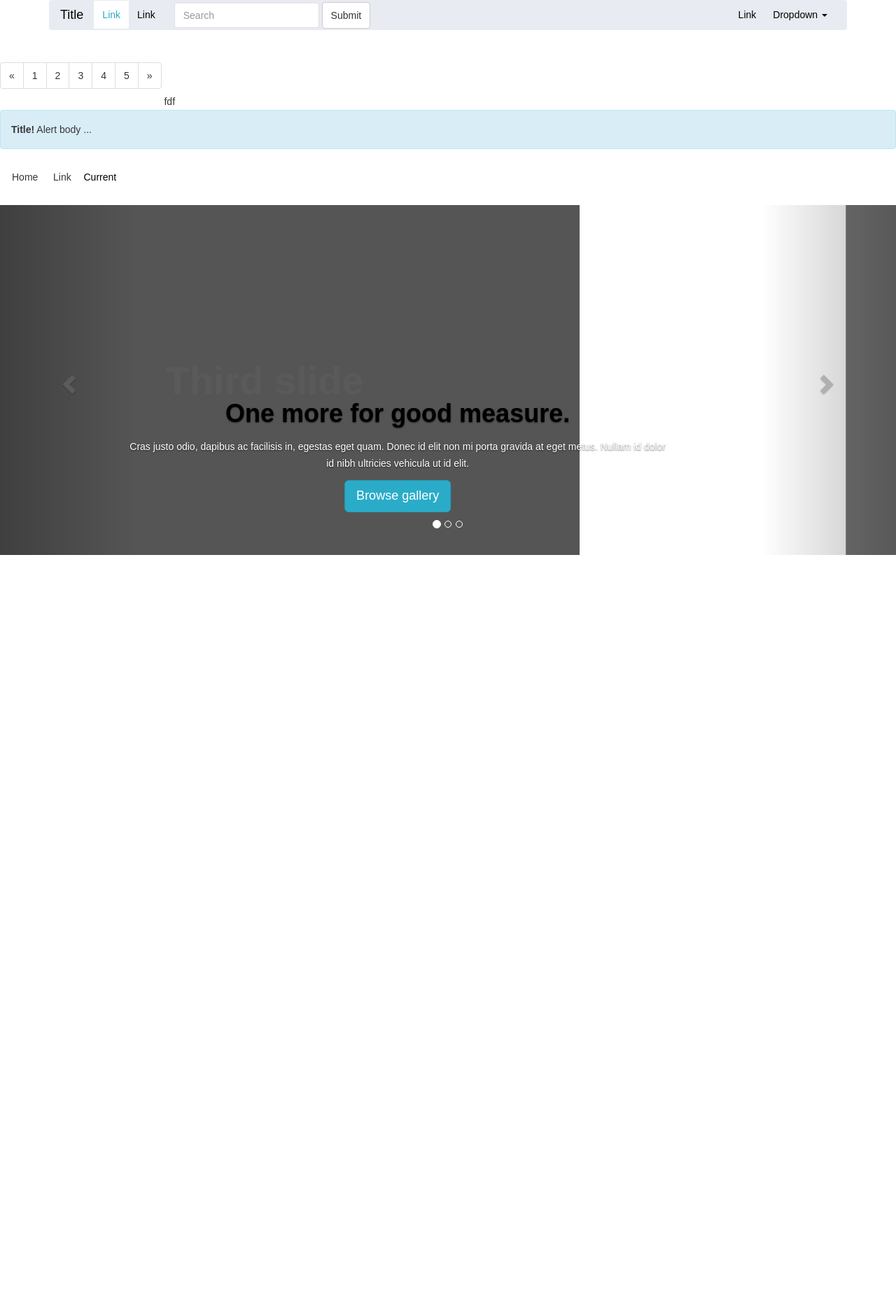
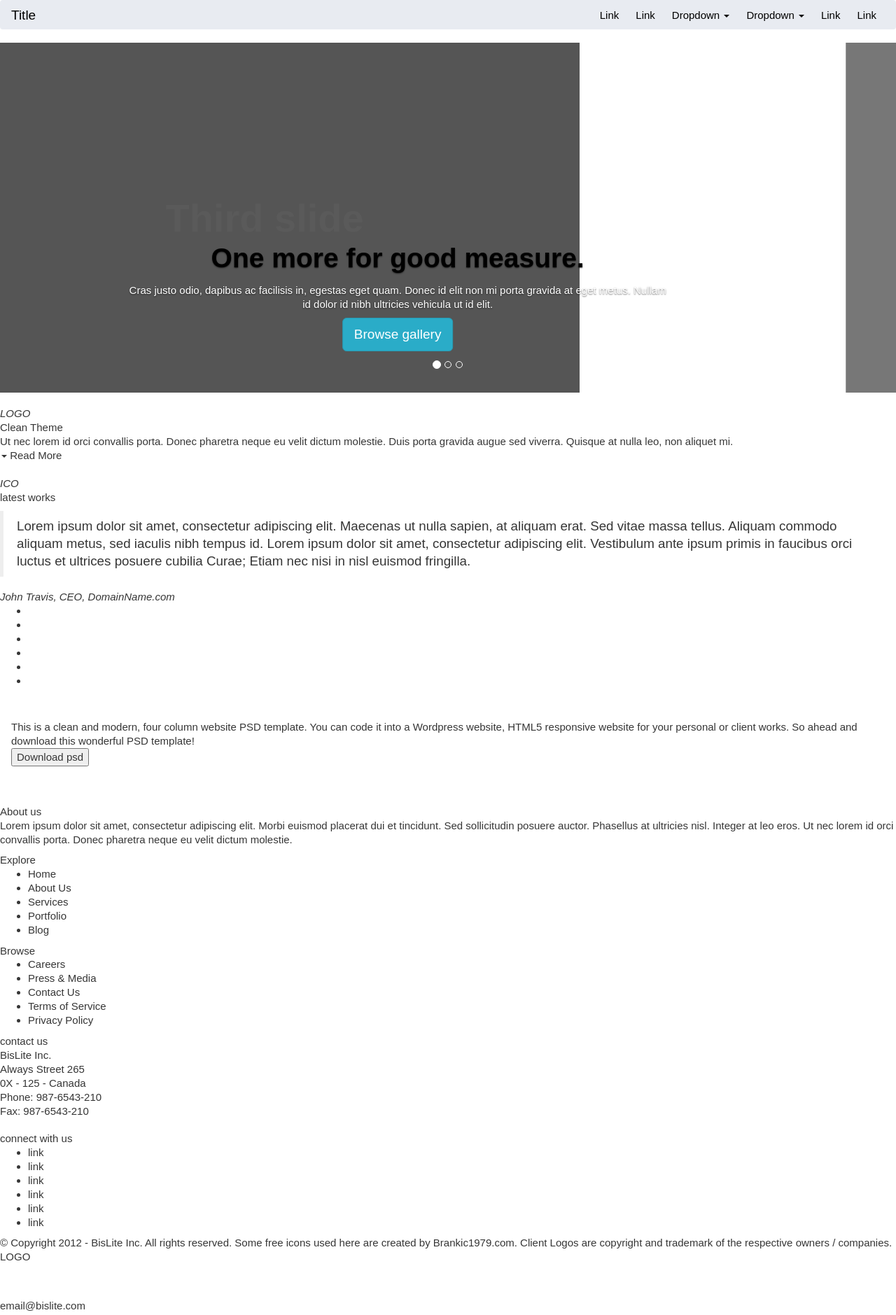
Before and after one commit to L0binskiy/lesson-12, a website: page index.html in a window 1280 px wide. Shown: the top 1879 px of the page at 70% size. Before the commit the page ends 800 px from the top, so only its background shows below. Drawn offline with nearby package versions, Linux system fonts and the light colour scheme; files whose address does not match are found by name.

Commit message:
add all elements in html

```diff
--- a/index.html
+++ b/index.html
@@ -2,11 +2,13 @@
 <html lang="en">
 <head>
 	<meta charset="UTF-8">
+	<meta name="viewport" content="width=device-width, initial-scale=1.0">
 	<title>Document</title>
 	<link rel="stylesheet" href="css/all.css">
 </head>
 <body>
-<div class="container">
+
+<!-- NAVBAR -->
 <nav class="navbar navbar-default" role="navigation">
 	<div class="container-fluid">
 		<!-- Brand and toggle get grouped for better mobile display -->
@@ -22,17 +24,8 @@
 
 		<!-- Collect the nav links, forms, and other content for toggling -->
 		<div class="collapse navbar-collapse navbar-ex1-collapse">
-				<ul class="nav navbar-nav">
-					<li class="active"><a href="#">Link</a></li>
+			<ul class="nav navbar-nav navbar-right">
 				<li><a href="#">Link</a></li>
-				</ul>
-				<form class="navbar-form navbar-left" role="search">
-					<div class="form-group">
-						<input type="text" class="form-control" placeholder="Search">
-					</div>
-					<button type="submit" class="btn btn-default">Submit</button>
-				</form>
-				<ul class="nav navbar-nav navbar-right">
 				<li><a href="#">Link</a></li>
 				<li class="dropdown">
 					<a href="#" class="dropdown-toggle" data-toggle="dropdown">Dropdown <b class="caret"></b></a>
@@ -43,36 +36,23 @@
 						<li><a href="#">Separated link</a></li>
 					</ul>
 				</li>
+				<li class="dropdown">
+					<a href="#" class="dropdown-toggle" data-toggle="dropdown">Dropdown <b class="caret"></b></a>
+					<ul class="dropdown-menu">
+						<li><a href="#">Action</a></li>
+						<li><a href="#">Another action</a></li>
+						<li><a href="#">Something else here</a></li>
+						<li><a href="#">Separated link</a></li>
+					</ul>
+				</li>
+				<li><a href="#">Link</a></li>
+				<li><a href="#">Link</a></li>
 			</ul>
 		</div><!-- /.navbar-collapse -->
 	</div>
 </nav>
-</div>
 
-<ul class="pagination">
-	<li><a href="#">&laquo;</a></li>
-	<li><a href="#">1</a></li>
-	<li><a href="#">2</a></li>
-	<li><a href="#">3</a></li>
-	<li><a href="#">4</a></li>
-	<li><a href="#">5</a></li>
-	<li><a href="#">&raquo;</a></li>
-</ul>
-	<a href="#">fdf</a>
-
-	<div class="alert alert-info">
-		<strong>Title!</strong> Alert body ...
-	</div>
-
-<ol class="breadcrumb">
-	<li>
-		<a href="#">Home</a>
-	</li>
-	<li>
-		<a href="#">Link</a>
-	</li>
-	<li class="active">Current</li>
-</ol>
+<!-- CAROUSEL -->
 <div id="carousel-id" class="carousel slide" data-ride="carousel">
 	<ol class="carousel-indicators">
 		<li data-target="#carousel-id" data-slide-to="0" class=""></li>
@@ -111,8 +91,179 @@
 			</div>
 		</div>
 	</div>
-	<a class="left carousel-control" href="#carousel-id" data-slide="prev"><span class="glyphicon glyphicon-chevron-left"></span></a>
-	<a class="right carousel-control" href="#carousel-id" data-slide="next"><span class="glyphicon glyphicon-chevron-right"></span></a>
+</div>
+
+<br>
+
+<!-- FEATURES -->
+<div class="feature">
+	<div class="feature-logo">
+		<i class="feature-ico">LOGO</i>
+	</div>
+<div class="feature-title">Clean Theme</div>
+<div class="feature-text">Ut nec lorem id orci convallis porta. Donec pharetra neque eu velit dictum molestie. Duis porta gravida augue sed viverra. Quisque at nulla leo, non aliquet mi. </div>
+<a href="#" class="feature-link">
+	<span class="caret"></span>
+	  Read More
+</a>
+</div>
+
+<br>
+
+<!-- TITLE -->
+<div class="title">
+	<i class="title-ico">ICO</i>
+	<p class="title-text">latest works</p>
+</div>
+
+<div class="testimonials">
+	<blockquote class="testimonials-text">Lorem ipsum dolor sit amet, consectetur adipiscing elit. Maecenas ut nulla sapien, at aliquam erat. Sed vitae massa tellus. Aliquam commodo aliquam metus, sed iaculis nibh tempus id. Lorem ipsum dolor sit amet, consectetur adipiscing elit. Vestibulum ante ipsum primis in faucibus orci luctus et ultrices posuere cubilia Curae; Etiam nec nisi in nisl euismod fringilla.
+</blockquote>
+	<cite class="testimonials-author">John Travis, CEO, DomainName.com</cite>
+</div>
+
+<!-- CLIENTS -->
+<div class="clients">
+	<ul class="clients-list">
+		<li class="clients-item">
+			<a href="#" class="clients-link">
+				<img src="" alt="" class="client-img">
+			</a>
+		</li>
+		<li class="clients-item">
+			<a href="#" class="clients-link">
+				<img src="" alt="" class="client-img">
+			</a>
+		</li>
+		<li class="clients-item">
+			<a href="#" class="clients-link">
+				<img src="" alt="" class="client-img">
+			</a>
+		</li>
+		<li class="clients-item">
+			<a href="#" class="clients-link">
+				<img src="" alt="" class="client-img">
+			</a>
+		</li>
+		<li class="clients-item">
+			<a href="#" class="clients-link">
+				<img src="" alt="" class="client-img">
+			</a>
+		</li>
+		<li class="clients-item">
+			<a href="#" class="clients-link">
+				<img src="" alt="" class="client-img">
+			</a>
+		</li>
+	</ul>
+</div>
+
+<br>
+
+<!-- ALERT -->
+<div class="alert">
+	<p class="alert-text">This is a clean and modern, four column website PSD template. You can code it into a Wordpress website, HTML5 responsive website for your personal or client works. So ahead and download this wonderful PSD template! </p>
+	<button type="button" class="alert-btn">
+		<i class="alert-ico"></i>
+		Download psd
+	</button>
+</div>
+
+<br>
+
+<!-- FOOTER -->
+<div class="footer">
+	<div class="footer-top">
+		<div class="footer-content">
+			<div class="footer-title">About us</div>
+			<p class="footer-text">Lorem ipsum dolor sit amet, consectetur adipiscing elit. Morbi euismod placerat dui et tincidunt. Sed sollicitudin posuere auctor. Phasellus at ultricies nisl. Integer at leo eros. Ut nec lorem id orci convallis porta. Donec pharetra neque eu velit dictum molestie. </p>
+		</div>
+		<div class="footer-title">Explore</div>
+		<ul class="footer-list">
+			<li class="footer-item"><a href="#" class="footer-link">Home</a></li>
+			<li class="footer-item"><a href="#" class="footer-link">About Us</a></li>
+			<li class="footer-item"><a href="#" class="footer-link">Services</a></li>
+			<li class="footer-item"><a href="#" class="footer-link">Portfolio</a></li>
+			<li class="footer-item"><a href="#" class="footer-link">Blog</a></li>
+		</ul>
+		<div class="footer-title">Browse</div>
+		<ul class="footer-list">
+			<li class="footer-item"><a href="#" class="footer-link">Careers</a></li>
+			<li class="footer-item"><a href="#" class="footer-link">Press &amp; Media</a></li>
+			<li class="footer-item"><a href="#" class="footer-link">Contact Us</a></li>
+			<li class="footer-item"><a href="#" class="footer-link">Terms of Service</a></li>
+			<li class="footer-item"><a href="#" class="footer-link">Privacy Policy</a></li>
+		</ul>
+		<div class="footer-title">contact us</div>
+		<address class="footer-address">
+			BisLite Inc. <br>
+			Always Street 265<br>
+			0X - 125 - Canada<br>
+
+			Phone: 987-6543-210<br>
+			Fax: 987-6543-210<br>
+		</address>
+		<div class="footer-title">connect with us</div>
+		<ul class="social-list">
+			<li class="social-item"><a href="#" class="social-link">link</a></li>
+			<li class="social-item"><a href="#" class="social-link">link</a></li>
+			<li class="social-item"><a href="#" class="social-link">link</a></li>
+			<li class="social-item"><a href="#" class="social-link">link</a></li>
+			<li class="social-item"><a href="#" class="social-link">link</a></li>
+			<li class="social-item"><a href="#" class="social-link">link</a></li>
+		</ul>
+	</div>
+	<div class="footer-bottom">
+		<div class="footer-copyright">© Copyright 2012 - BisLite Inc. All rights reserved. Some free icons used here are created by Brankic1979.com.
+Client Logos are copyright and trademark of the respective owners / companies. </div>
+		<a href="#" class="footer-logo">LOGO</a>
+	</div>
+</div>
+
+<br>
+
+<!-- ITEM -->
+<div class="item">
+	<img src="" alt="" class="item-img">
+	<i class="item-ico"></i>
+	<i class="item-ico"></i>
+</div>
+
+<!-- CONTENT -->
+<div class="content">
+	<p class="content-text"></p>
+	<a href="mailto:email@bislite.com?subject=Feedback&body=Message" class="content-email"> email@bislite.com</a>
+</div>
+
+<br>
+
+<!-- FORM -->
+<form action="#" method="POST" role="form">
+	<div class="form-group">
+		<label for="">Name</label>
+		<input type="text" class="form-control" id="" placeholder="Name">
+	</div>
+	<div class="form-group">
+		<label for="">Email Address</label>
+		<input type="text" class="form-control" id="" placeholder="Email Address">
+	</div>
+	<div class="form-group">
+		<label for="">Subject</label>
+		<input type="text" class="form-control" id="" placeholder="Subject">
+	</div>
+	<div class="form-group">
+		<label for="">Description</label>
+		<textarea name="" id="input" class="form-control" rows="3" required="required"></textarea>
+	</div>
+	<button type="submit" class="btn btn-primary">Submit</button>
+</form>
+
+<br>
+
+<!-- MAP -->
+<div class="alert">
+	<div class="alert-title"></div>
+	<div class="alert-map"></div>
 </div>
 
 	<script src="https://code.jquery.com/jquery-2.2.4.min.js" integrity="sha256-BbhdlvQf/xTY9gja0Dq3HiwQF8LaCRTXxZKRutelT44=" crossorigin="anonymous"></script>
--- a/scss/_variables.scss
+++ b/scss/_variables.scss
@@ -53,7 +53,7 @@ $font-family-serif:       Georgia, "Times New Roman", Times, serif !default;
 $font-family-monospace:   Menlo, Monaco, Consolas, "Courier New", monospace !default;
 $font-family-base:        $font-family-sans-serif !default;
 
-$font-size-base:          14px !default;
+$font-size-base:          15px !default;
 $font-size-large:         ceil(($font-size-base * 1.25)) !default; // ~18px
 $font-size-small:         ceil(($font-size-base * 0.85)) !default; // ~12px
 
@@ -65,14 +65,14 @@ $font-size-h5:            $font-size-base !default;
 $font-size-h6:            ceil(($font-size-base * 0.85)) !default; // ~12px
 
 //** Unit-less `line-height` for use in components like buttons.
-$line-height-base:        1.71428571 !default; // 24/14
+$line-height-base:        1.3333 !default; // 20/15
 //** Computed "line-height" (`font-size` * `line-height`) for use with `margin`, `padding`, etc.
 $line-height-computed:    floor(($font-size-base * $line-height-base)) !default; // ~20px
 
 //** By default, this inherits from the `<body>`.
 $headings-font-family:    inherit !default;
 $headings-font-weight:    700 !default;
-$headings-line-height:    1.333 !default;
+$headings-line-height:    inherit !default;
 $headings-color:          #000 !default;
 
 
```
Also changed, not shown: css/all.css, 1 other file. Lines whose indentation alone changed are shown as unchanged.
